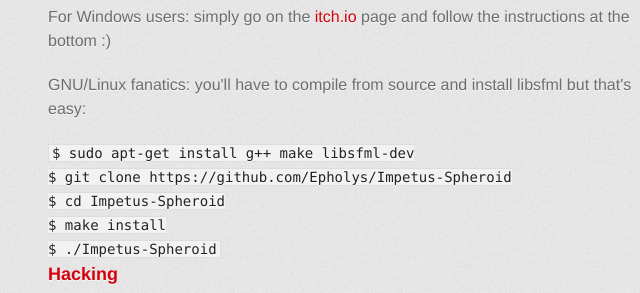
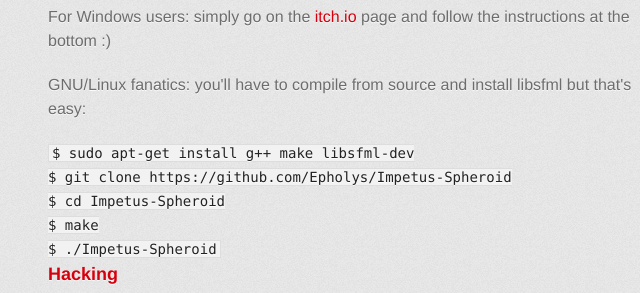
Before and after one commit to Epholys/Impetus-Spheroid, a plain HTML site: page index.html in a window 1280 px wide. Shown: the part 1298-1591 px from the top of the page, 282-922 px from the left. Drawn offline with Linux system fonts and the light colour scheme; a web font is replaced by a local one.

Commit message:
Slight modification of the instructions

```diff
--- a/index.html
+++ b/index.html
@@ -53,7 +53,7 @@
 <code>$ sudo apt-get install g++ make libsfml-dev<br>
 $ git clone https://github.com/Epholys/Impetus-Spheroid<br>
 $ cd Impetus-Spheroid<br>
-$ make install<br>
+$ make<br>
 $ ./Impetus-Spheroid<br></code>
 
 
```
